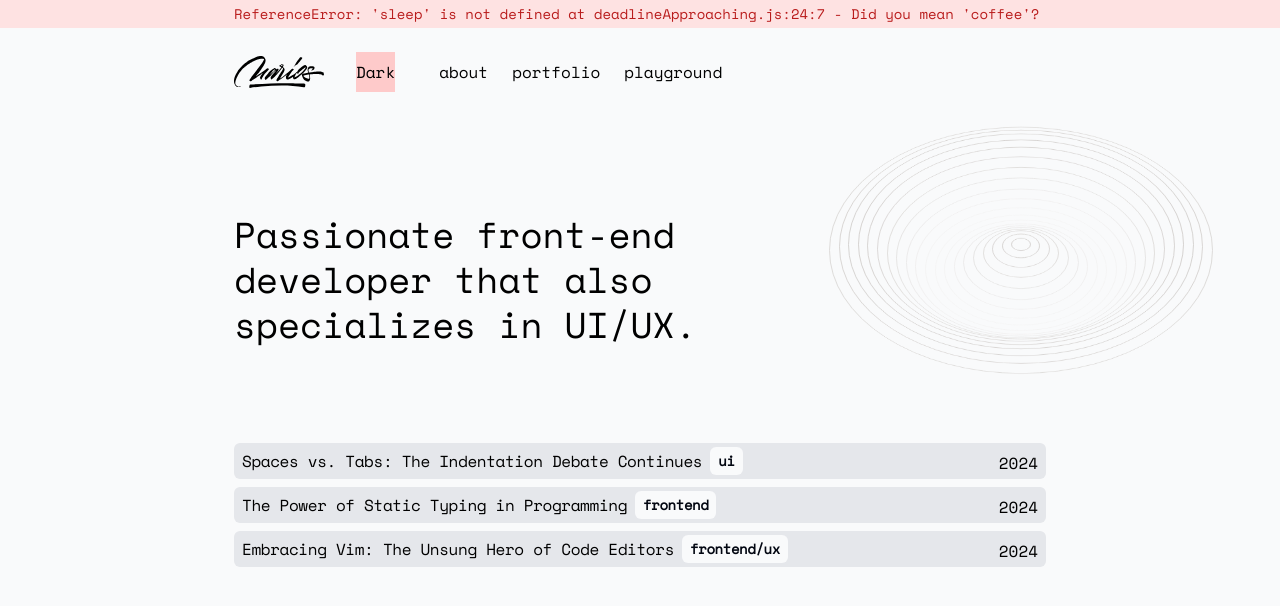
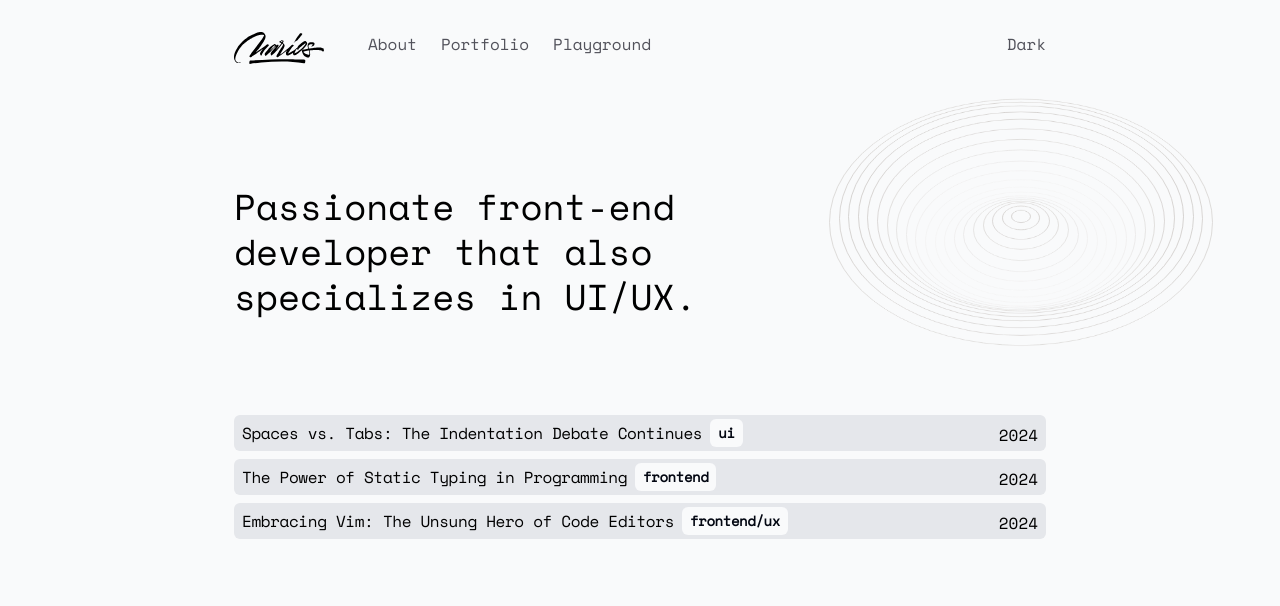
Before and after one commit to mpittas/mp-portfolio, a Next.js app: page / in a window 1280 px wide. Shown: the top 606 px of the page. Built offline with nearby package versions, Linux system fonts and the light colour scheme.

Commit message:
Styling changes

```diff
--- a/src/components/core/Badge.tsx
+++ b/src/components/core/Badge.tsx
@@ -4,7 +4,7 @@ interface BadgeProps {
 
 export default function Badge({ title }: BadgeProps) {
   return (
-    <div className="badge py-1 px-2 rounded-md bg-gray-50 text-gray-950 text-sm font-bold">
+    <div className="badge py-1 px-2 rounded-md bg-gray-50 dark:bg-red-800 text-gray-950 dark:text-red-100 text-sm font-bold">
       {title}
     </div>
   )
--- a/src/components/portfolio/PortfolioPostItems.tsx
+++ b/src/components/portfolio/PortfolioPostItems.tsx
@@ -21,7 +21,7 @@ const PortfolioPostsItems = ({ allPortfolios }: PortfolioPostsItemsProps) => {
       {allPortfolios.map((post) => (
         <Link
           key={post.slug}
-          className="flex justify-between items-center py-1 px-2 space-y-1 bg-gray-200 group rounded-md"
+          className="flex justify-between items-center py-1 px-2 space-y-1 bg-gray-200 dark:bg-red-950 group rounded-md"
           href={`/portfolio/${post.slug}`}
         >
           <div className="flex items-center gap-x-2 tracking-tight">
--- a/src/components/sections/Header.tsx
+++ b/src/components/sections/Header.tsx
@@ -6,13 +6,13 @@ import CodeErrorMsg from "@/components/widgets/CodeErrorMsg"
 
 const navItems = {
   "/about": {
-    name: "about",
+    name: "About",
   },
   "/portfolio": {
-    name: "portfolio",
+    name: "Portfolio",
   },
   "/playground": {
-    name: "playground",
+    name: "Playground",
   },
 }
 
@@ -21,14 +21,15 @@ export default function Header() {
 
   return (
     <>
-      <CodeErrorMsg>
+      {/* <CodeErrorMsg>
         {
           "ReferenceError: 'sleep' is not defined at deadlineApproaching.js:24:7 - Did you mean 'coffee'?"
         }
-      </CodeErrorMsg>
+      </CodeErrorMsg> */}
       <div className="header py-6">
         <div className="container mx-auto">
-          <div className="flex gap-x-8">
+          <div className="flex justify-between items-center">
+            <div className="flex gap-x-8 items-center">
               <Link href="/">
                 <Image
                   src={theme === "dark" ? "/logo-light.svg" : "/logo-dark.svg"}
@@ -39,24 +40,13 @@ export default function Header() {
                 />
               </Link>
 
-            <button
-              aria-label="theme toggler"
-              onClick={() => setTheme(theme === "dark" ? "light" : "dark")}
-              className="bg-red-200"
-            >
-              <span>
-                <span className="hidden dark:block">Light</span>
-                <span className="dark:hidden">Dark</span>
-              </span>
-            </button>
-
               <nav className="flex">
                 {Object.entries(navItems).map(([path, { name }]) => {
                   return (
                     <Link
                       key={path}
                       href={path}
-                    className="flex align-middle relative py-1 px-2 m-1"
+                      className="flex align-middle relative py-1 px-2 m-1 text-zinc-600 dark:text-zinc-300"
                     >
                       {name}
                     </Link>
@@ -64,6 +54,16 @@ export default function Header() {
                 })}
               </nav>
             </div>
+
+            <button
+              aria-label="theme toggler"
+              onClick={() => setTheme(theme === "dark" ? "light" : "dark")}
+              className="text-zinc-600 dark:text-zinc-300"
+            >
+              <span className="hidden dark:block">Light</span>
+              <span className="dark:hidden">Dark</span>
+            </button>
+          </div>
         </div>
       </div>
     </>
--- a/src/components/widgets/CodeErrorMsg.tsx
+++ b/src/components/widgets/CodeErrorMsg.tsx
@@ -1,15 +1,15 @@
 type CodeErrorMsgProps = {
-  children?: React.ReactNode;
-};
+  children?: React.ReactNode
+}
 
 export default function CodeErrorMsg({
   children = "Error message goes here",
 }: CodeErrorMsgProps) {
   return (
-    <div className="header py-1 bg-red-100">
+    <div className="header py-1 bg-red-100 text-red-700 dark:bg-zinc-900 dark:text-zinc-400">
       <div className="container">
-        <h1 className="text-sm text-red-700">{children}</h1>
+        <h1 className="text-sm ">{children}</h1>
       </div>
     </div>
-  );
+  )
 }
```
Lines whose indentation alone changed are shown as unchanged.
